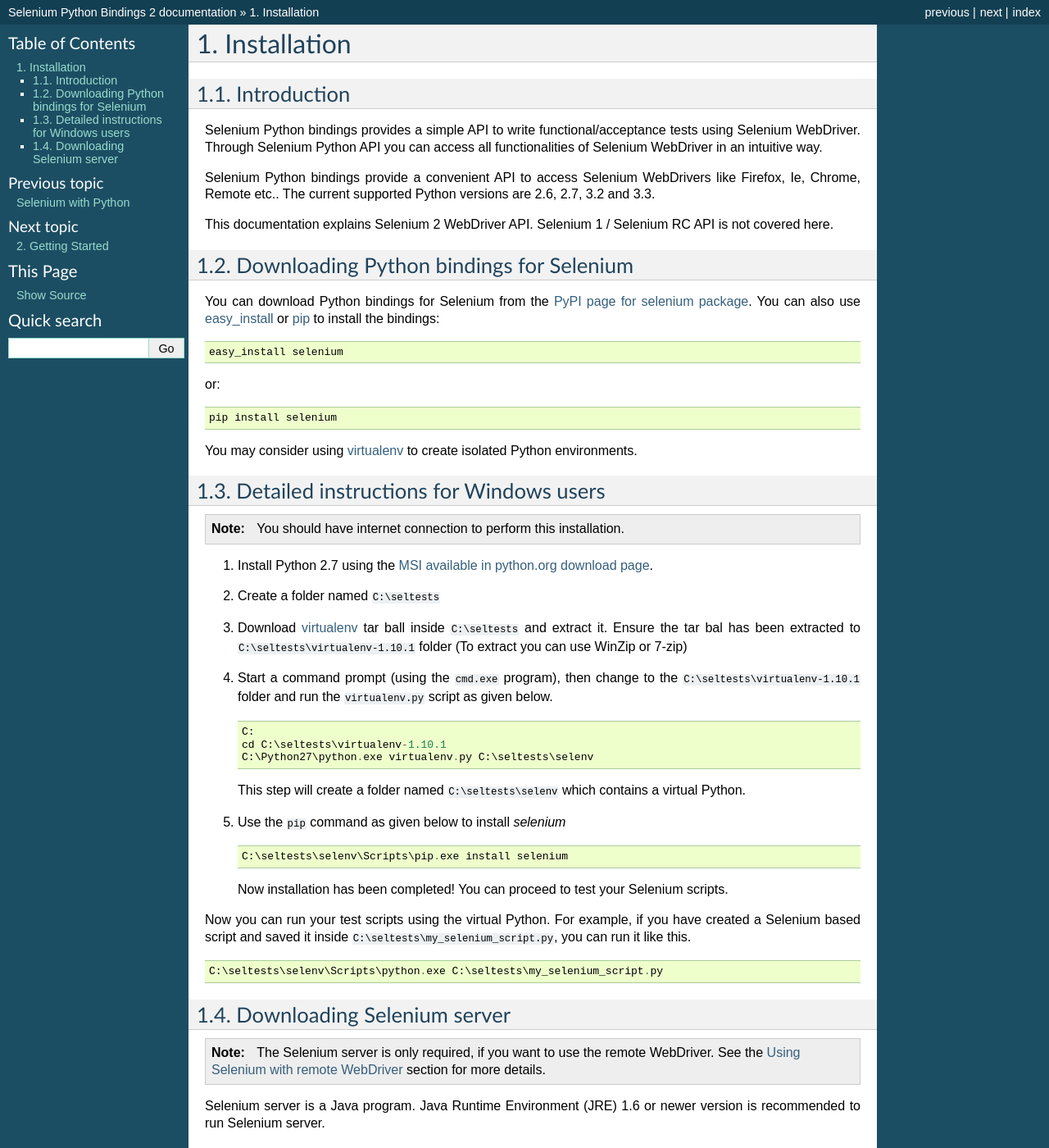
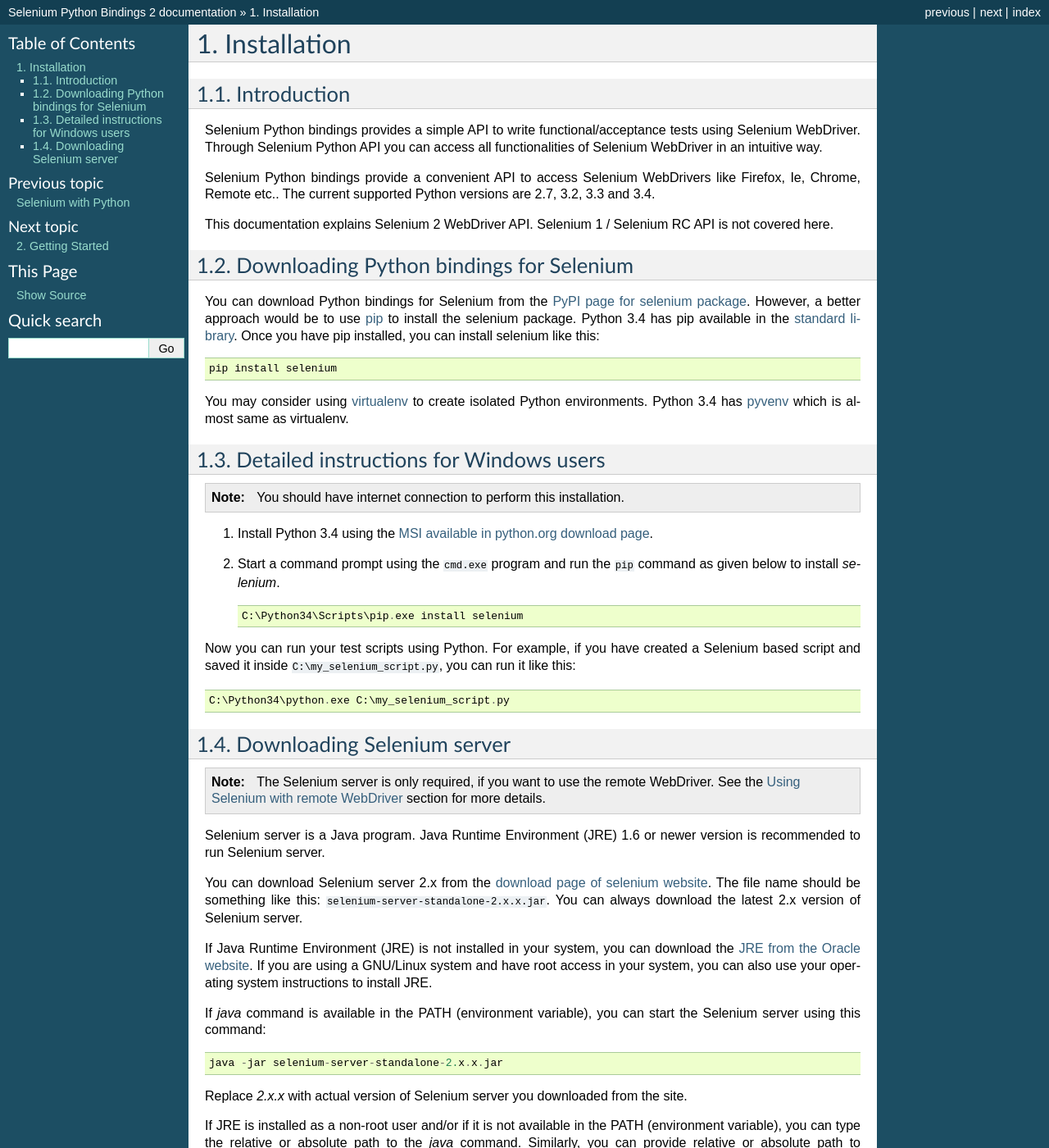
Before and after one commit to baijum/selenium-python, a Sphinx documentation site: the page built from source/installation.rst, in a window 1280 px wide and 1400 px high. Shown: the whole window at 82% size. Built offline with Sphinx 7.4.7, drawn with Linux system fonts in a browser that asks for light colours.

Commit message:
use Python 3

```diff
--- a/source/installation.rst
+++ b/source/installation.rst
@@ -13,7 +13,7 @@
 
 Selenium Python bindings provide a convenient API to access Selenium
 WebDrivers like Firefox, Ie, Chrome, Remote etc..  The current supported
-Python versions are 2.6, 2.7, 3.2 and 3.3.
+Python versions are 2.7, 3.2, 3.3 and 3.4.
 
 This documentation explains Selenium 2 WebDriver API.  Selenium
 1 / Selenium RC API is not covered here.
@@ -23,19 +23,19 @@
 ~~~~~~~~~~~~~~~~~~~~~~~~~~~~~~~~~~~~~~~~
 
 You can download Python bindings for Selenium from the `PyPI page for
-selenium package <http://pypi.python.org/pypi/selenium>`_.  You can
-also use `easy_install
-<http://python-distribute.org/distribute_setup.py>`_ or `pip
-<http://pypi.python.org/pypi/pip>`_ to install the bindings::
-
-  easy_install selenium
-
-or::
+selenium package <http://pypi.python.org/pypi/selenium>`_.  However,
+a better approach would be to use
+`pip <http://www.pip-installer.org/en/latest/installing.html>`_ to
+install the selenium package.  Python 3.4 has pip available in the
+`standard library <http://docs.python.org/3.4/installing/index.html>`_.
+Once you have pip installed, you can install selenium like this::
 
   pip install selenium
 
 You may consider using `virtualenv <http://www.virtualenv.org>`_
-to create isolated Python environments.
+to create isolated Python environments.  Python 3.4 has `pyvenv
+<http://docs.python.org/3.4/using/scripts.html#scripts-pyvenv>`_
+which is almost same as virtualenv.
 
 
 Detailed instructions for Windows users
@@ -45,46 +45,21 @@
 
   You should have internet connection to perform this installation.
 
-1. Install Python 2.7 using the `MSI available in python.org download
+1. Install Python 3.4 using the `MSI available in python.org download
    page <http://www.python.org/download>`_.
 
-2. Create a folder named ``C:\seltests``
-
-3. Download `virtualenv
-   <https://pypi.python.org/packages/source/v/virtualenv/virtualenv-1.10.1.tar.gz>`_
-   tar ball inside ``C:\seltests`` and extract it.  Ensure the tar bal has been extracted
-   to ``C:\seltests\virtualenv-1.10.1`` folder (To extract you can use WinZip or 7-zip)
-
-4. Start a command prompt (using the ``cmd.exe`` program), then change
-   to the ``C:\seltests\virtualenv-1.10.1`` folder and run the ``virtualenv.py`` script
-   as given below.
+2. Start a command prompt using the ``cmd.exe`` program and run the
+   ``pip`` command as given below to install `selenium`.
 
    ::
 
-     C:
-     cd C:\seltests\virtualenv-1.10.1
-     C:\Python27\python.exe virtualenv.py C:\seltests\selenv
+     C:\Python34\Scripts\pip.exe install selenium
 
+Now you can run your test scripts using Python.  For example,
+if you have created a Selenium based script and saved it inside
+``C:\my_selenium_script.py``, you can run it like this::
 
-   This step will create a folder named ``C:\seltests\selenv`` which
-   contains a virtual Python.
-
-5. Use the ``pip`` command as given below to install `selenium`
-
-   ::
-
-     C:\seltests\selenv\Scripts\pip.exe install selenium
-
-   Now installation has been completed!  You can proceed to test your
-   Selenium scripts.
-
-Now you can run your test scripts using the virtual Python.  For
-example, if you have created a Selenium based script and saved it inside
-``C:\seltests\my_selenium_script.py``, you can run it like this.
-
-::
-
-  C:\seltests\selenv\Scripts\python.exe C:\seltests\my_selenium_script.py
+  C:\Python34\python.exe C:\my_selenium_script.py
 
 
 Downloading Selenium server
```
